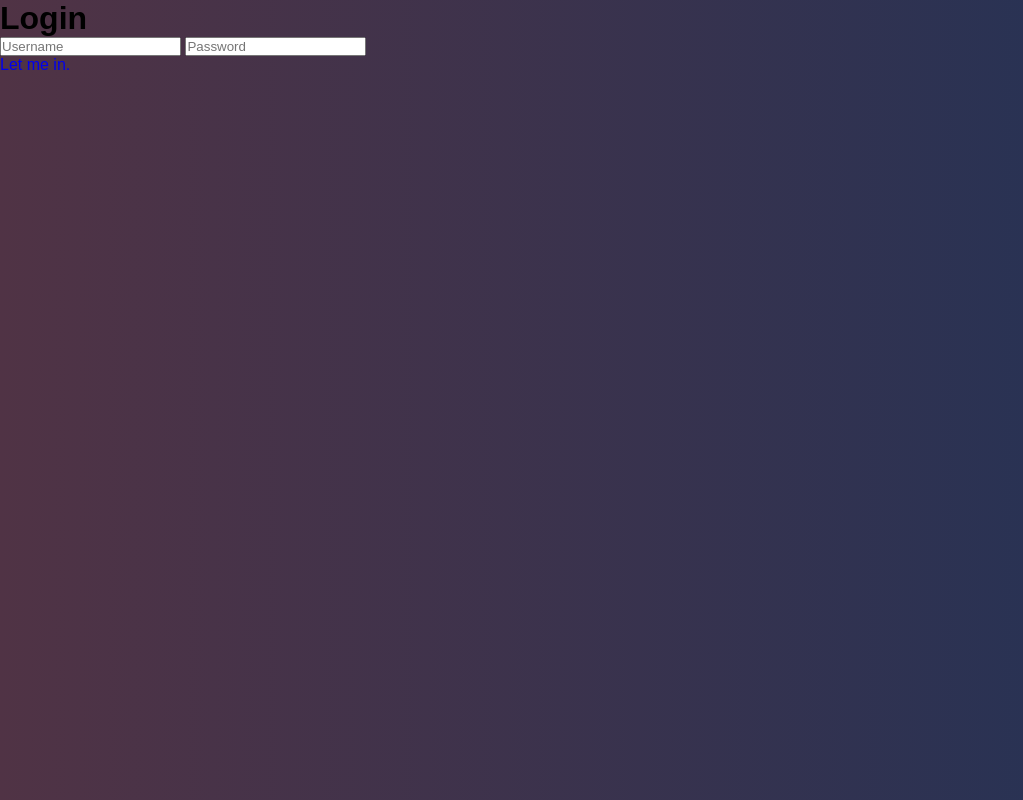
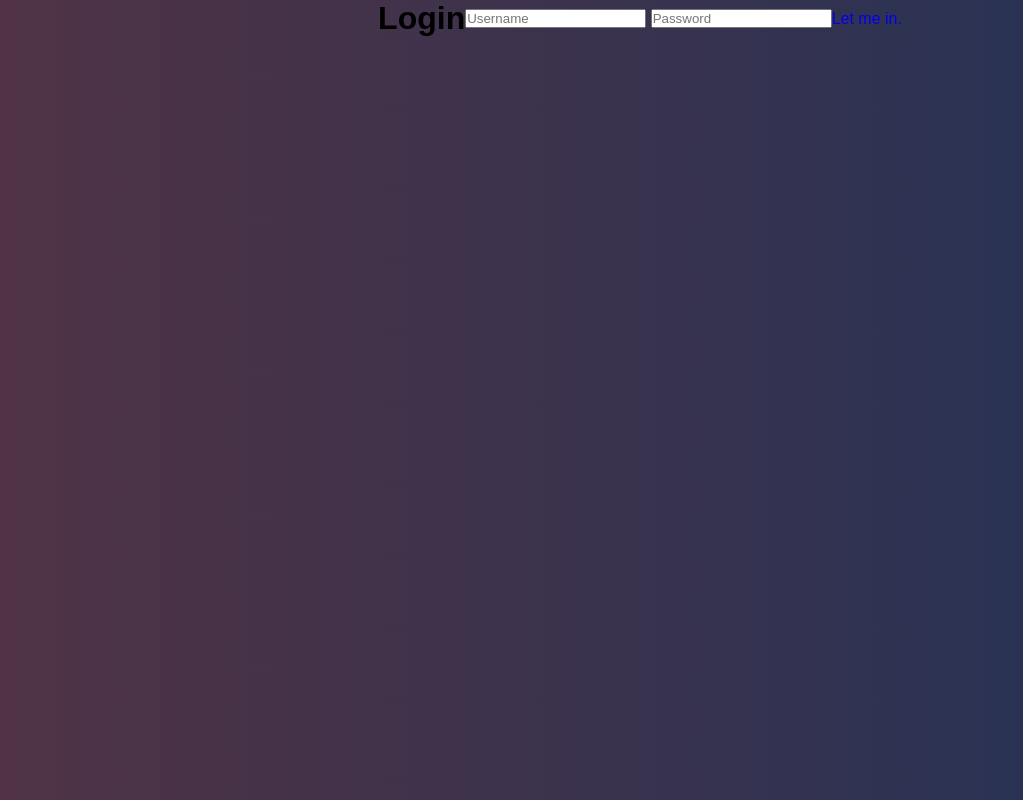
Before and after one commit to Rafael-Arcanjo13/pagina-de-login, a plain HTML site: page index.html in a window 1280 px wide. Shown: the whole page, without its empty margins (0-1023 px from the left). Drawn offline with Linux system fonts and the light colour scheme.

Commit message:
Centralização na horizontal

```diff
--- a/style.css
+++ b/style.css
@@ -11,3 +11,9 @@
 body {
     background-image: linear-gradient(to right, #503345, #203257);
 }
+
+#principal {
+    display: flex;
+    justify-content: center;
+    align-items: center;
+}
```
